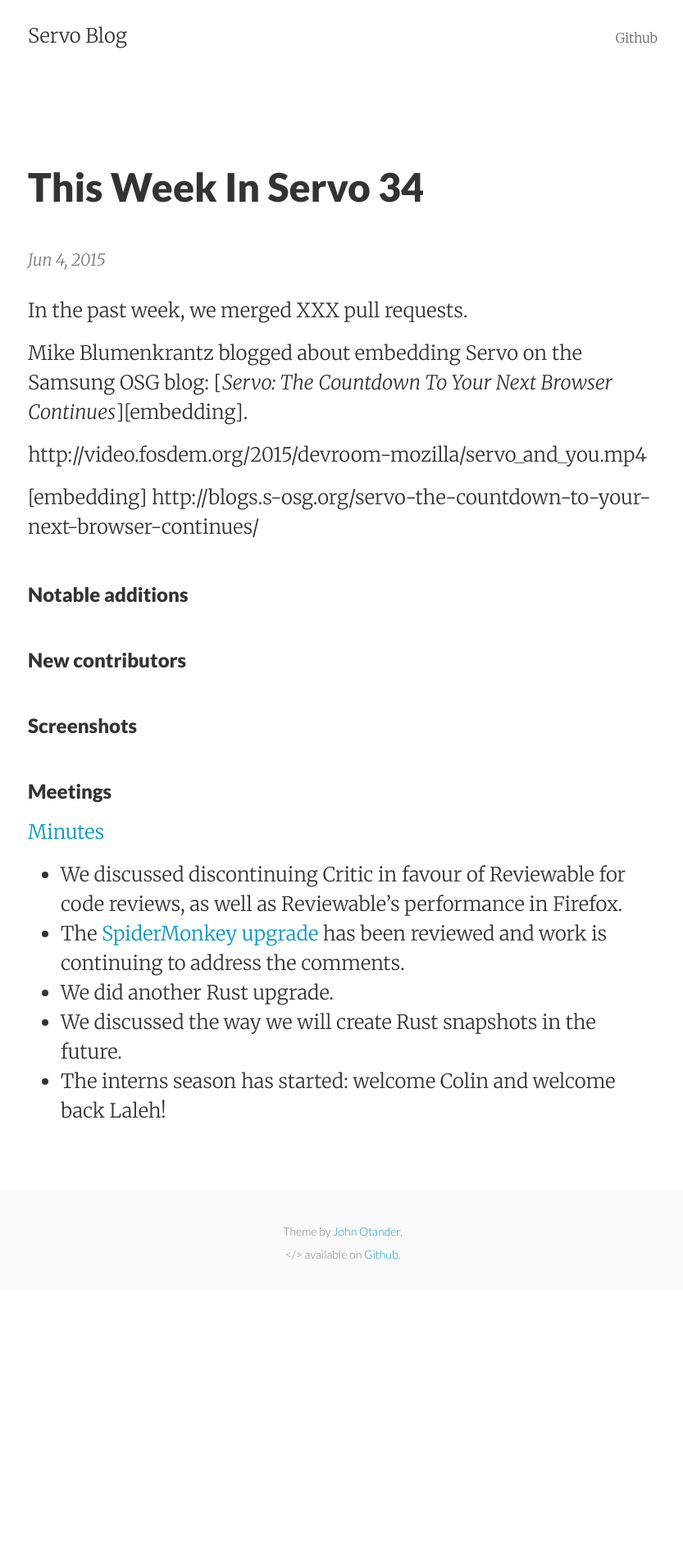
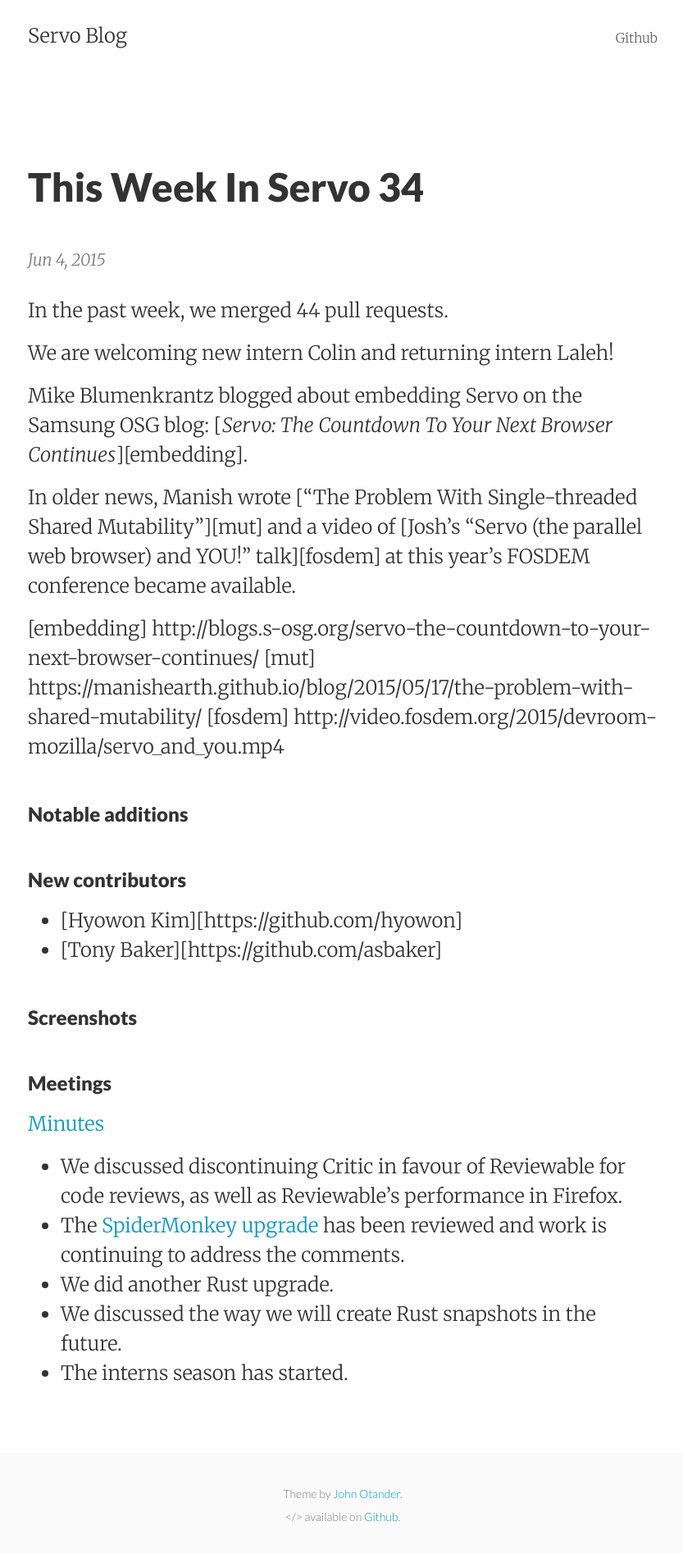
Before and after one commit to servo/blog.servo.org, a Jekyll site: the page built from _posts/2015-06-04-twis-34.md, in a window 1280 px wide. Shown: the whole page at 82% size, without its empty margins (222-1055 px from the left). Built offline with Jekyll 4.4.1, drawn with Linux system fonts in a browser that asks for light colours; before the commit the page ends 1574 px from its top, so only the background shows below that.

Commit message:
fixup! Start on this week's TWiS.

```diff
--- a/_posts/2015-06-04-twis-34.md
+++ b/_posts/2015-06-04-twis-34.md
@@ -2,22 +2,33 @@
 layout:     post
 title:      This Week In Servo 34
 date:       2015-06-04
-summary:    What's up with Servo for the weeks of 29 May - 4 June 2015
+summary:    What's up with Servo for the week of 29 May - 4 June 2015
 categories:
 ---
 
-In the past week, we merged XXX pull requests.
+In the past week, we merged 44 pull requests.
+<!-- Up to 610de77e23626c68cbdc334eb84da468517e1c07 -->
+
+We are welcoming new intern Colin and returning intern Laleh!
 
 Mike Blumenkrantz blogged about embedding Servo on the Samsung OSG blog:
 [*Servo: The Countdown To Your Next Browser Continues*][embedding].
 
-http://video.fosdem.org/2015/devroom-mozilla/servo_and_you.mp4
+In older news, Manish wrote
+["The Problem With Single-threaded Shared Mutability"][mut] and a video of
+[Josh's "Servo (the parallel web browser) and YOU!" talk][fosdem] at this
+year's FOSDEM conference became available.
 
 [embedding] http://blogs.s-osg.org/servo-the-countdown-to-your-next-browser-continues/
+[mut] https://manishearth.github.io/blog/2015/05/17/the-problem-with-shared-mutability/
+[fosdem] http://video.fosdem.org/2015/devroom-mozilla/servo_and_you.mp4
 
 ###Notable additions
 
 ###New contributors
+
+ - [Hyowon Kim][https://github.com/hyowon]
+ - [Tony Baker][https://github.com/asbaker]
 
 ###Screenshots
 
@@ -29,4 +40,4 @@
  - The [SpiderMonkey upgrade](https://github.com/servo/servo/pull/6150) has been reviewed and work is continuing to address the comments.
  - We did another Rust upgrade.
  - We discussed the way we will create Rust snapshots in the future.
- - The interns season has started: welcome Colin and welcome back Laleh!
+ - The interns season has started.
```
